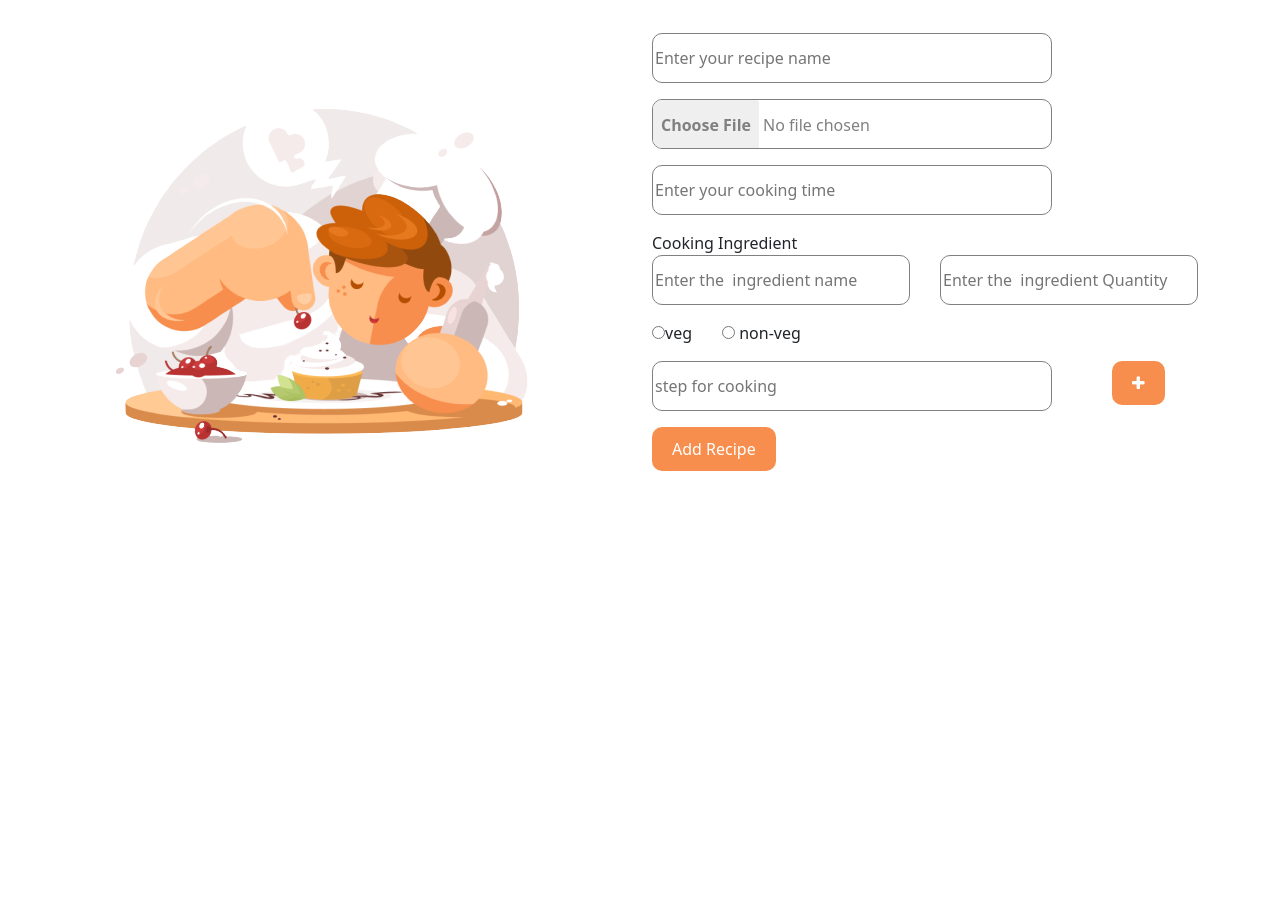
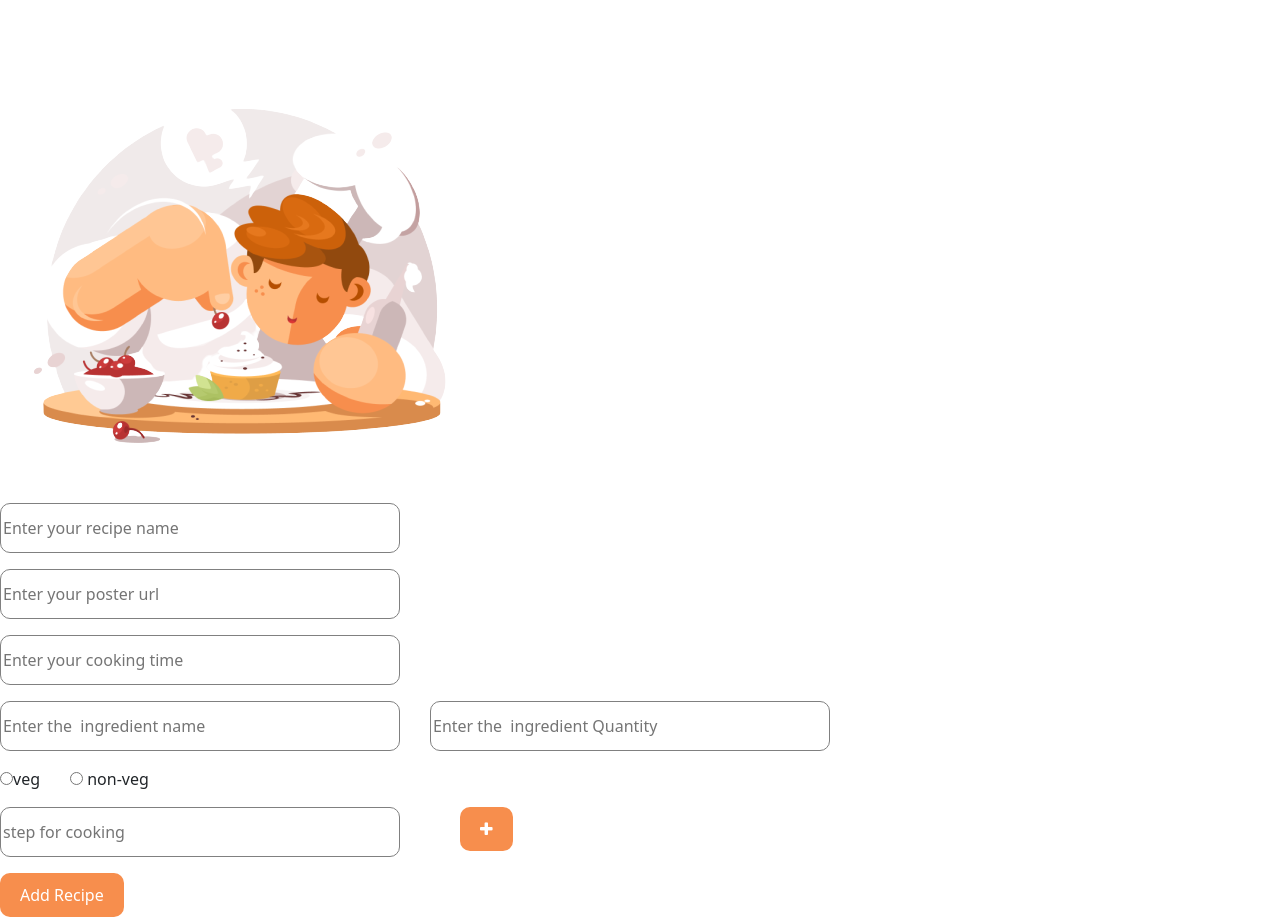
Before and after one commit to ilavenilDiagarajane/food_recipe_app, a React (Vite) app: page / in a window 1280 px wide. Before the commit the page ends 800 px from the top, so only its background shows below. Built offline with nearby package versions, Linux system fonts and the light colour scheme.

Commit message:
addrecipepage

```diff
--- a/src/Component/Addrecipe.jsx
+++ b/src/Component/Addrecipe.jsx
@@ -20,7 +20,7 @@ function Addrecipe() {
   };
   const validationSchema = yup.object({
     name: yup.string().min(6).max(15).required("fill the name fields"),
-    poster: yup.string().required("fill the name poster"),
+    poster: yup.string().url().required("fill the name poster"),
     time: yup.string().required("fill the time"),
     steps: yup.array().of(yup.string().required("Cannot be empty")).required(),
     ingredientName: yup.string().required("fill the ingredient name"),
@@ -72,12 +72,14 @@ function Addrecipe() {
   }
 
   return (
-    <div class="container ">
-      <div class="row d-flex align-items-center d-flex justify-content-center">
-        <div class="col-sm-6 ">
-          <img class="img-responsive" src={chef} alt="blow" />
+    <>
+    <div className="container_addrecipe ">
+
+        <div className="container_image">
+          <img className="img-responsive" src={chef} alt="blow" />
         </div>
-        <div class="col-sm-6">
+        <div className="container_form" >
+
           <form onSubmit={handleSubmit}>
             <div>
               <input
@@ -96,8 +98,9 @@ function Addrecipe() {
             <div>
               <input
                 className="form_field"
-                type="file"
+                type="url"
                 name="poster"
+                placeholder="Enter your poster url"
                 values={values.poster}
                 onChange={handleChange}
                 onBlur={handleBlur}
@@ -120,7 +123,7 @@ function Addrecipe() {
                 {errors.time && touched.time ? errors.time : null}
               </p>
             </div>
-            <div> Cooking Ingredient</div>
+
             <div className="cooking">
               <input
                 className="form_field"
@@ -232,7 +235,7 @@ function Addrecipe() {
           </form>
         </div>
       </div>
-    </div>
+      </>
   );
 }
 
```
